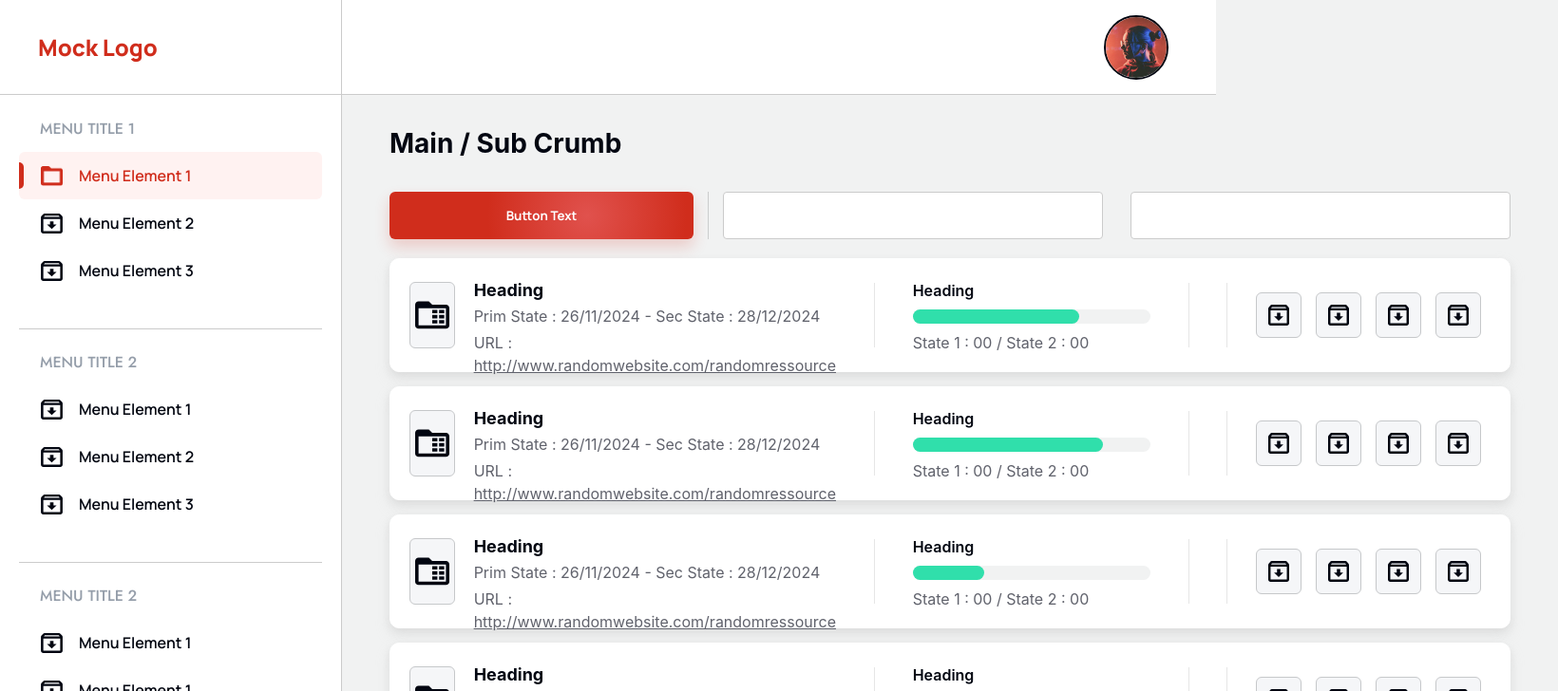
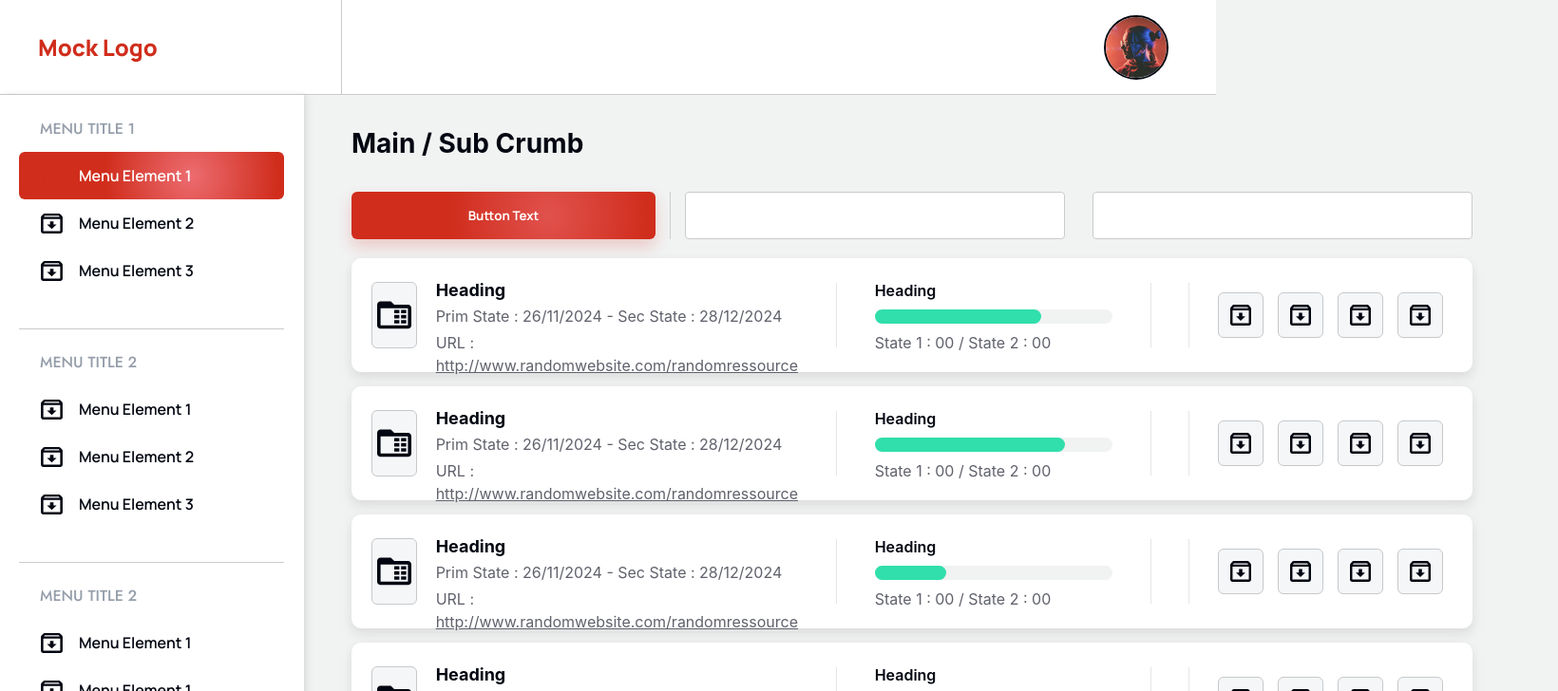
Before and after one commit to ask0ldd/Mock, a React (Vite) app: page / in a window 1280 px wide. In both pictures the pointer is over the item 179 px from the left and 185 px from the top of the page. Shown: the top 728 px of the page at 95% size, 1640 px wide, since content can reach past the window. Built offline with nearby package versions, Linux system fonts and the light colour scheme.

Commit message:
navbar style upd

```diff
--- a/src/style/MainNavBar.css
+++ b/src/style/MainNavBar.css
@@ -1,7 +1,7 @@
 nav {
   display: flex;
   flex-direction: column;
-  width: 360px;
+  width: 320px;
   border-right: 1px solid var(--main-border-color);
   height: 100%;
   background-color: var(--sec-bg-color);
@@ -9,6 +9,12 @@ nav {
   justify-content: left;
   padding: 24px 20px 0 20px;
   flex-shrink: 0;
+}
+
+nav.shadow {
+  box-shadow: 2px 0px 4px rgba(163, 163, 163, 0.2),
+    4px 0px 8px rgba(202, 202, 202, 0.2);
+  border-color: #fff;
 }
 
 ul {
@@ -90,8 +96,15 @@ nav .menuSeparators {
 }
 
 .menuItemsContainer .menuItem:hover {
-  background-color: var(--selected-bg-color);
-  color: var(--main-orange-color);
+  /*background-color: var(--selected-bg-color);
+  color: var(--main-orange-color);*/
+  background: /*rgba(255, 255, 255, 0.1),*/ radial-gradient(
+      circle at 65%,
+      rgba(255, 150, 169, 0.6) 0%,
+      var(--main-orange-color) 50%
+    ),
+    var(--main-orange-color);
+  color: #fff;
   cursor: pointer;
 }
 
@@ -99,6 +112,10 @@ nav .menuSeparators {
   background-color: var(--main-orange-color);
 }
 
+/*.menuItemsContainer .menuItem:hover .decorator {
+  background: #fff;
+}*/
+
 .menuItemsContainer .menuItem:hover svg path {
-  fill: var(--main-orange-color);
+  fill: #fff;
 }
```
